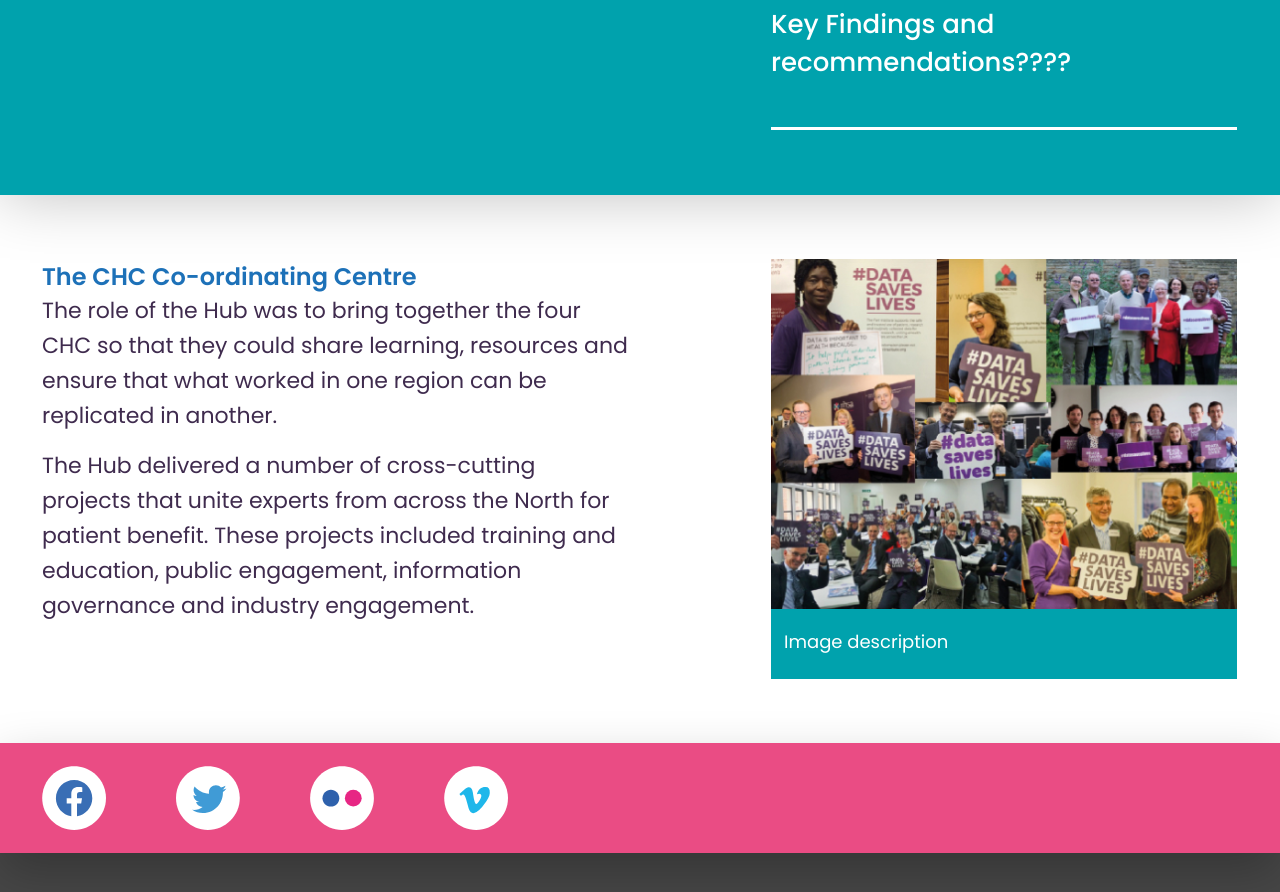
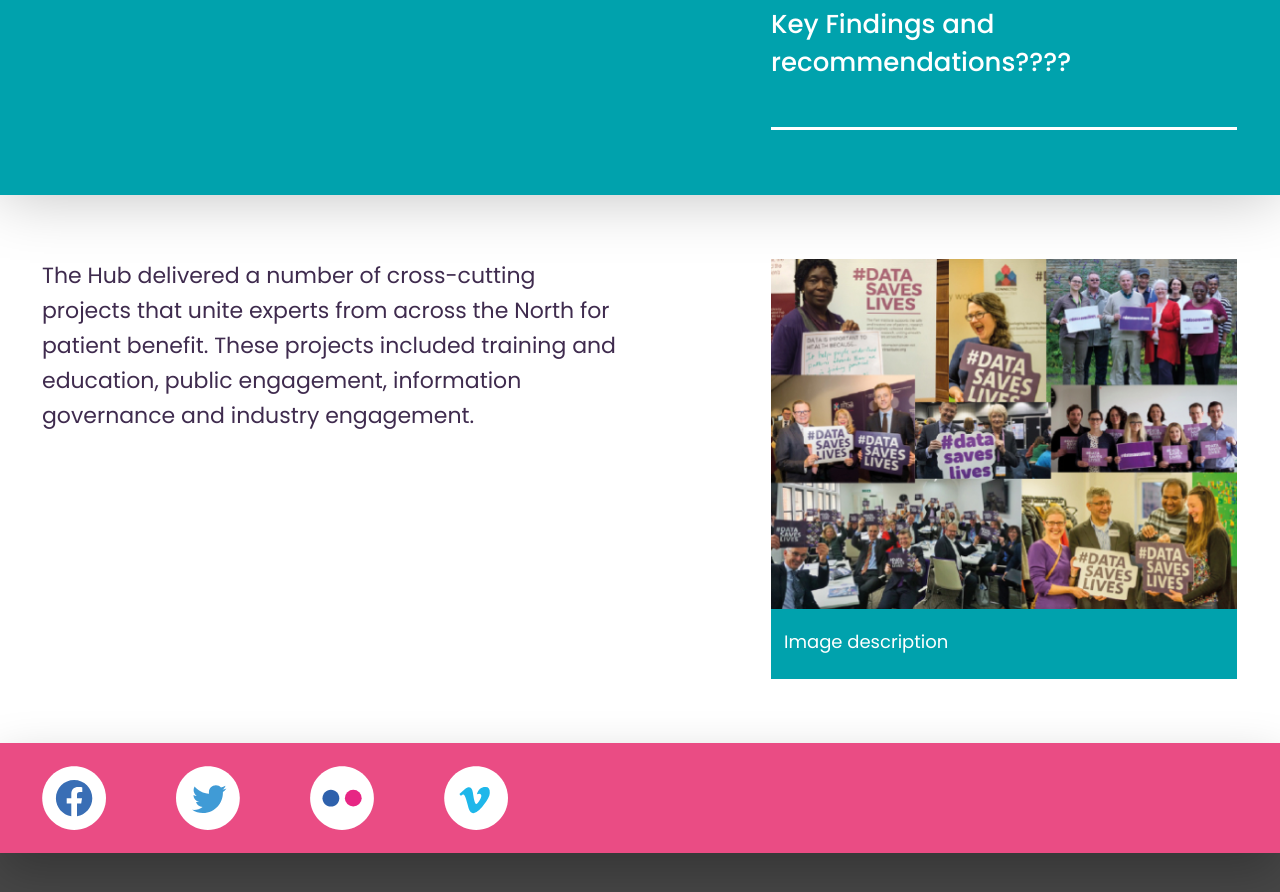
Before and after one commit to connectedhealthcities/connectedhealthcities, a Jekyll site: the page built from hub.md, in a window 1280 px wide and 900 px high, scrolled down 1007 px. Shown: the top 892 px of the window. Built offline with Jekyll 4.4.1, drawn with Linux system fonts in a browser that asks for light colours.

Commit message:
Hub edits

```diff
--- a/hub.md
+++ b/hub.md
@@ -2,13 +2,11 @@
 title: Hub
 intro: | #this means everything indented below is included
     There were four Connected Health Cities (CHC) covering the North of England and coordinated by a central Hub based at The University of Manchester.
+
+    The role of the Hub was to bring together the four CHC so that they could share learning, resources and ensure that what worked in one region can be replicated in another.
 sidebar_image: 'assets/images/index/data-saves-lives.jpg'
 sidebar_image_caption: Image description
 section: hub
 ---
 
-## The CHC Co-ordinating Centre
-
-The role of the Hub was to bring together the four CHC so that they could share learning, resources and ensure that what worked in one region can be replicated in another.
-
 The Hub delivered a number of cross-cutting projects that unite experts from across the North for patient benefit. These projects included training and education, public engagement, information governance and industry engagement.
```
Also changed, not shown: hub/ppi.md (+1 -0 lines), 2 other files.
